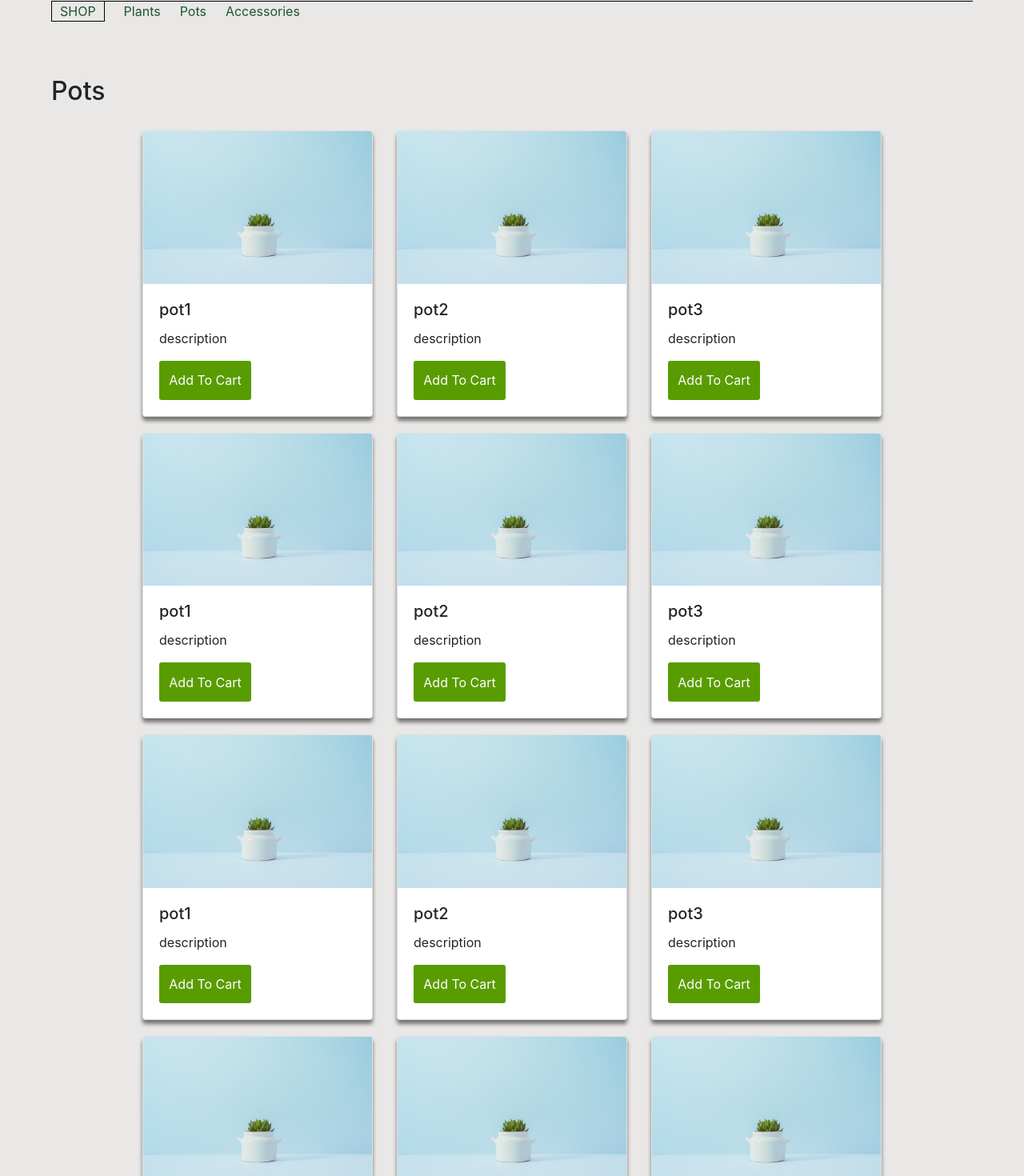
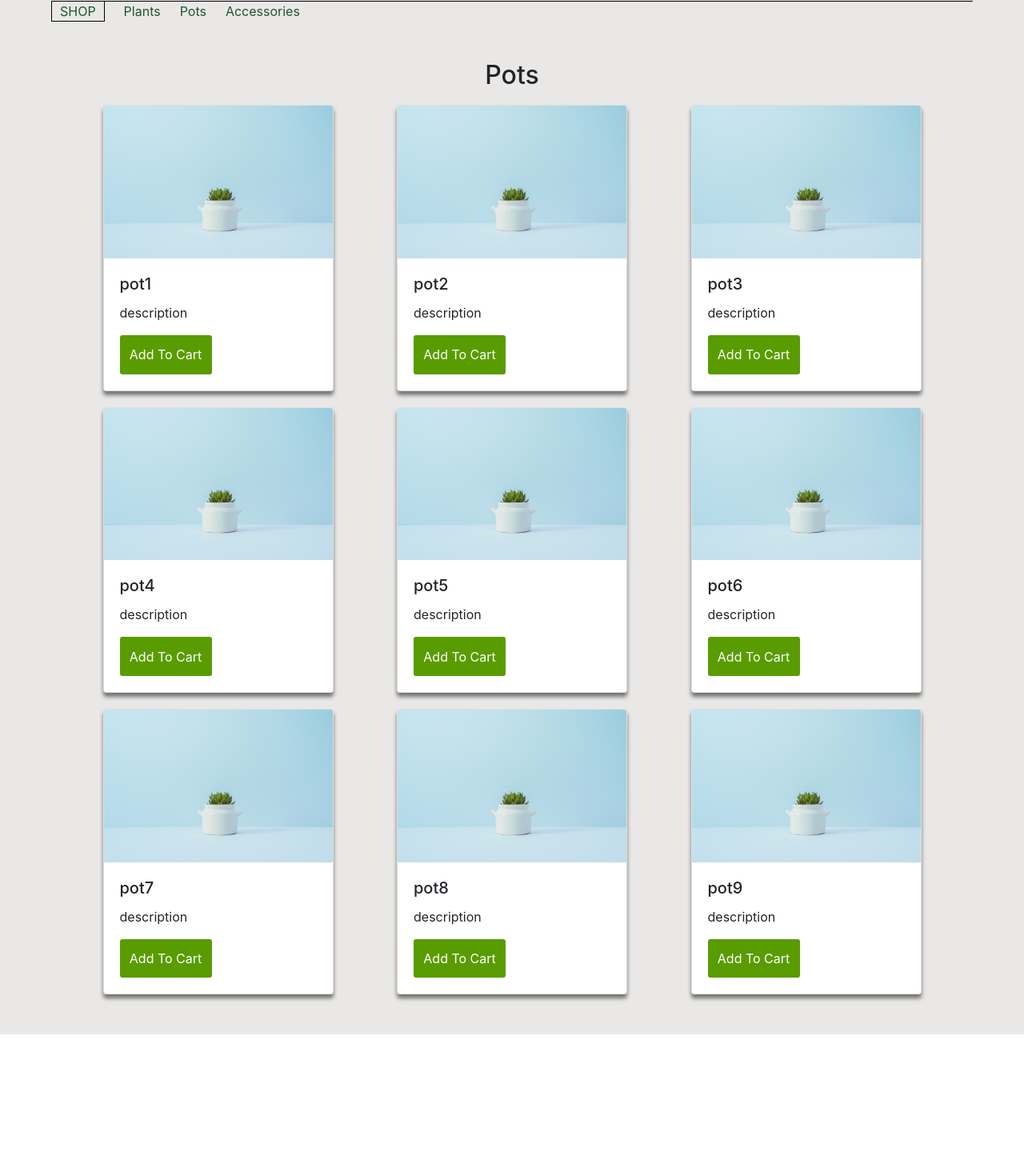
Before and after one commit to kyblockstacking/ecommerce_template, a React (Create React App) app: page /shop/pots in a window 1280 px wide. Shown: the part 86-1556 px from the top of the page at 80% size. After the commit the page ends 1379 px from the top, so only its background shows below. Built offline with nearby package versions, Linux system fonts and the light colour scheme.

Commit message:
shop pots pages adjustments

```diff
--- a/src/CSS/Shop.scss
+++ b/src/CSS/Shop.scss
@@ -20,5 +20,5 @@
   display: flex;
   flex-direction: row;
   flex-wrap: wrap;
-  justify-content: center;
+  justify-content: space-evenly;
 }
--- a/src/CSS/ShopPots.scss
+++ b/src/CSS/ShopPots.scss
@@ -4,3 +4,8 @@
   background: #e9e8e6;
   padding: 5vh 5vw;
 }
+
+.ShopPotsTitle {
+  display: flex;
+  justify-content: center;
+}
--- a/src/Components/ShopPots.jsx
+++ b/src/Components/ShopPots.jsx
@@ -8,23 +8,17 @@ class ShopPots extends Component {
     render() {
         return (
             <div className='ShopPots'>
-                <h2 className='potsTitle'>Pots</h2>
+                <h2 className='ShopPotsTitle'>Pots</h2>
                 <div className='potsItemSection'>
                     <ShopItem title='pot1' description='description' src={pot1} />
                     <ShopItem title='pot2' description='description' src={pot1} />
                     <ShopItem title='pot3' description='description' src={pot1} />
-                    <ShopItem title='pot1' description='description' src={pot1} />
-                    <ShopItem title='pot2' description='description' src={pot1} />
-                    <ShopItem title='pot3' description='description' src={pot1} />
-                    <ShopItem title='pot1' description='description' src={pot1} />
-                    <ShopItem title='pot2' description='description' src={pot1} />
-                    <ShopItem title='pot3' description='description' src={pot1} />
-                    <ShopItem title='pot1' description='description' src={pot1} />
-                    <ShopItem title='pot2' description='description' src={pot1} />
-                    <ShopItem title='pot3' description='description' src={pot1} />
-                    <ShopItem title='pot1' description='description' src={pot1} />
-                    <ShopItem title='pot2' description='description' src={pot1} />
-                    <ShopItem title='pot3' description='description' src={pot1} />
+                    <ShopItem title='pot4' description='description' src={pot1} />
+                    <ShopItem title='pot5' description='description' src={pot1} />
+                    <ShopItem title='pot6' description='description' src={pot1} />
+                    <ShopItem title='pot7' description='description' src={pot1} />
+                    <ShopItem title='pot8' description='description' src={pot1} />
+                    <ShopItem title='pot9' description='description' src={pot1} />
                 </div>
             </div>
 
```
